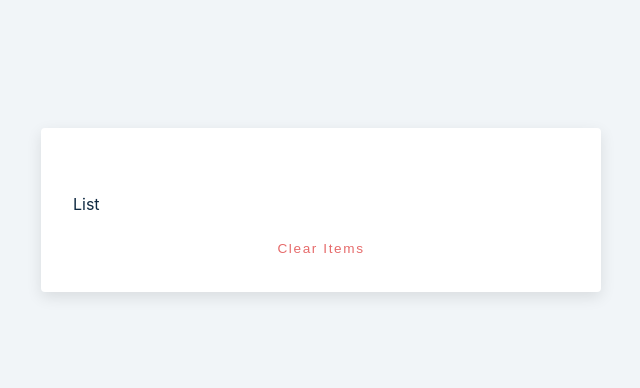
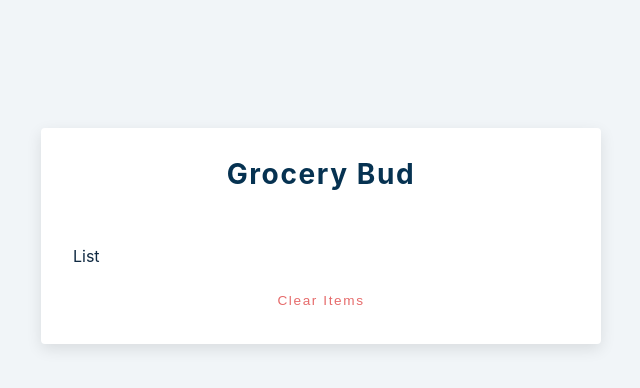
Before and after one commit to Ilesanmi-Erioluwa-Victor/react-grocerry-bud, a React (Create React App) app: page / in a window 1280 px wide. Shown: the top 388 px of the page, without its empty margins (319-959 px from the left). Built offline with nearby package versions, Linux system fonts and the light colour scheme.

Commit message:
Started working on inputs

```diff
--- a/src/App.js
+++ b/src/App.js
@@ -18,7 +18,12 @@ function App() {
   };
   return (
     <section className="section-center">
-      <form className="grocery-form" onSubmit={HandleSubmit}></form>
+      <form className="grocery-form" onSubmit={HandleSubmit}>
+        {alert.show && <Alert />}
+        <h3>Grocery Bud</h3>
+
+        <div className="form-control"></div>
+      </form>
 
       <div className="grocery-container">
         <List />
```
